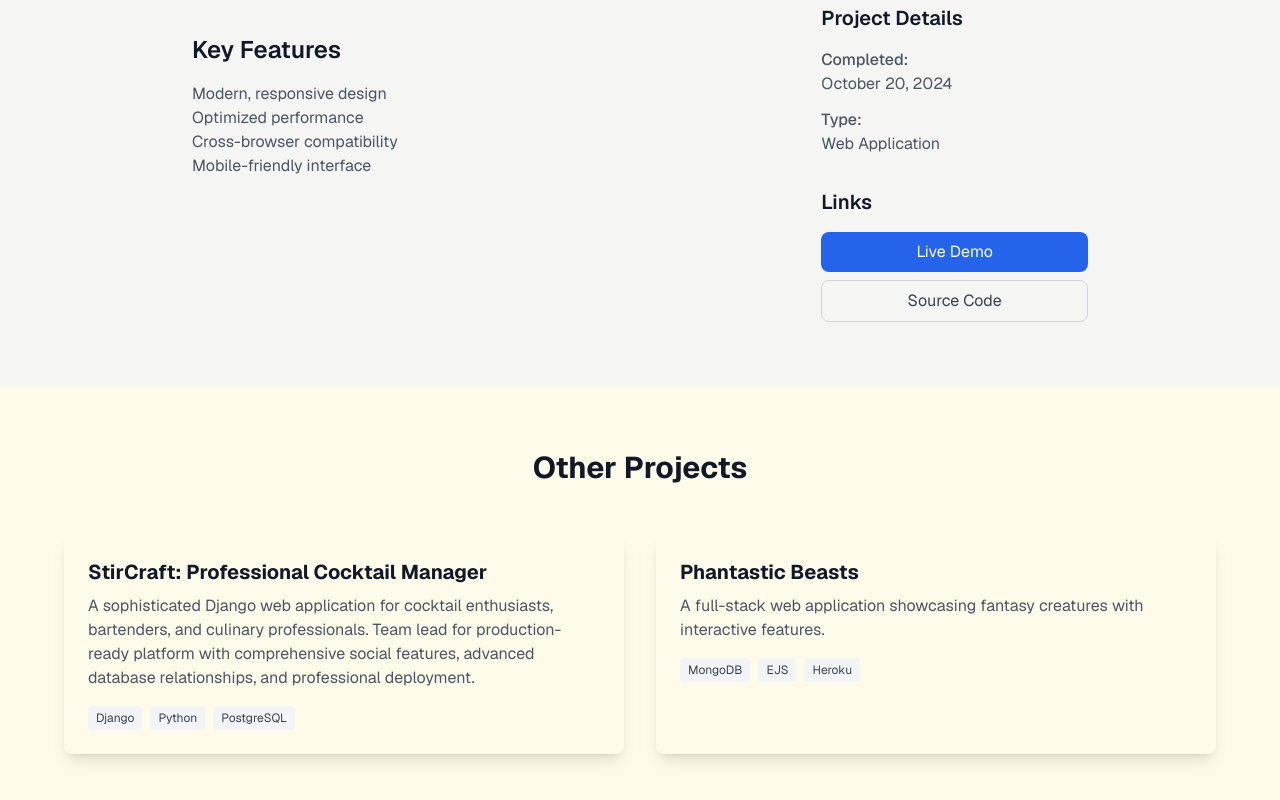
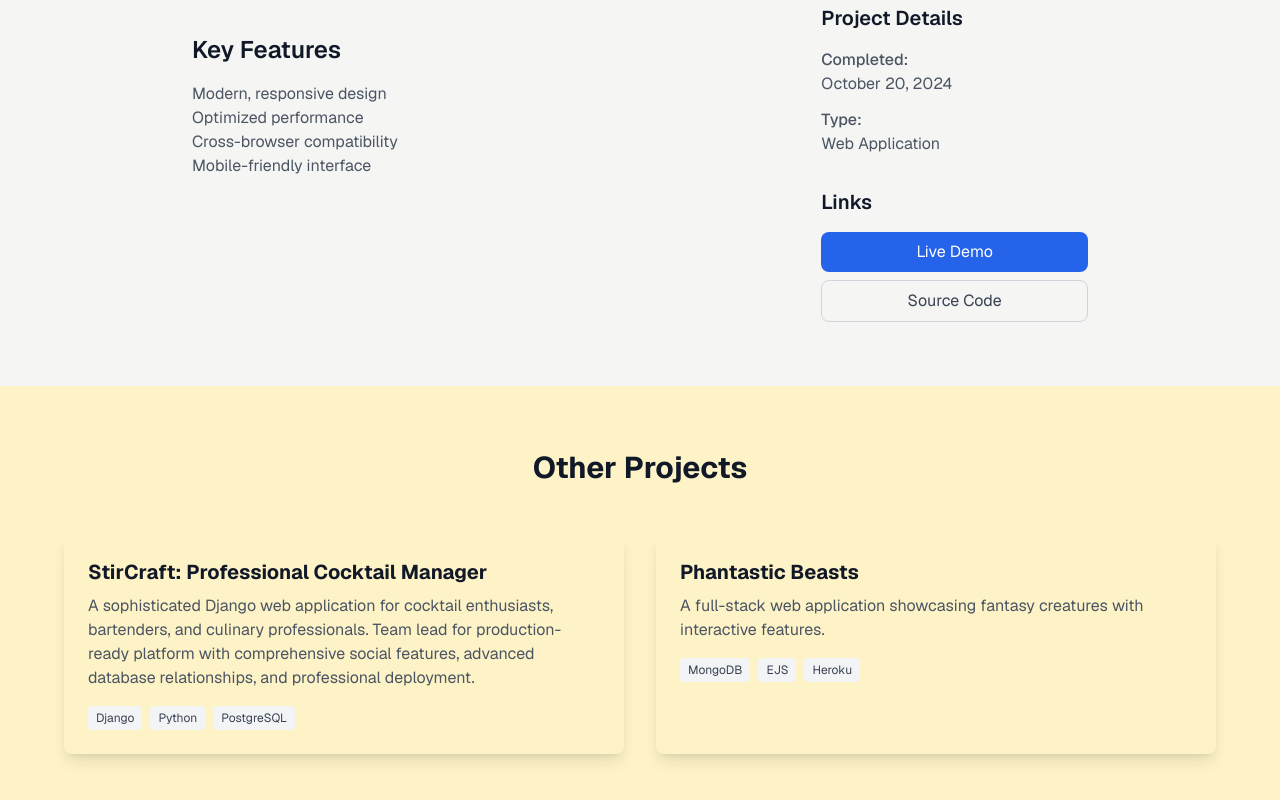
Before and after one commit to macfarley/sitesbymac-pofessional-profile, a Next.js app: page /projects/dream-weaver in a window 1280 px wide. Shown: the part 1047-1847 px from the top of the page. Built offline with nearby package versions, Linux system fonts and the light colour scheme.

Commit message:
Darken card backgrounds from amber-50 to amber-100 for more visible cream
- amber-50 was too light/white looking
- amber-100 provides much more visible warm cream color
- Updated all major cards across weddings, mcaxl, projects, redirects

```diff
--- a/src/app/mcaxl/page.tsx
+++ b/src/app/mcaxl/page.tsx
@@ -24,7 +24,7 @@ export default function McAxlPage() {
         </div>
 
         {/* Personality Profile */}
-        <div className="bg-amber-50 dark:bg-gray-800 rounded-2xl shadow-lg p-8 mb-8">
+        <div className="bg-amber-100 dark:bg-gray-800 rounded-2xl shadow-lg p-8 mb-8">
           <h2 className="text-3xl font-bold text-blue-800 dark:text-blue-400 mb-6 flex items-center">
             🎨 Personality Profile
           </h2>
@@ -103,7 +103,7 @@ export default function McAxlPage() {
         </div>
 
         {/* Fun Facts */}
-        <div className="bg-amber-50 dark:bg-gray-800 rounded-2xl shadow-lg p-8">
+        <div className="bg-amber-100 dark:bg-gray-800 rounded-2xl shadow-lg p-8">
           <h2 className="text-3xl font-bold text-blue-800 dark:text-blue-400 mb-6">
             ⚡ McAxl Fun Facts
           </h2>
--- a/src/app/projects/[slug]/page.tsx
+++ b/src/app/projects/[slug]/page.tsx
@@ -199,7 +199,7 @@ export default async function ProjectPage({ params }: ProjectPageProps) {
       </div>
 
       {/* Other Projects */}
-      <div className="bg-amber-50 dark:bg-gray-800 py-16 px-4">
+      <div className="bg-amber-100 dark:bg-gray-800 py-16 px-4">
         <div className="max-w-6xl mx-auto">
           <h2 className="text-3xl font-bold text-center text-gray-900 dark:text-white mb-12">
             Other Projects
@@ -213,7 +213,7 @@ export default async function ProjectPage({ params }: ProjectPageProps) {
                 <Link
                   key={otherProject.id}
                   href={`/projects/${otherProject.id}`}
-                  className="group block bg-amber-50 dark:bg-gray-700 rounded-lg shadow-lg overflow-hidden hover:shadow-xl transition-shadow"
+                  className="group block bg-amber-100 dark:bg-gray-700 rounded-lg shadow-lg overflow-hidden hover:shadow-xl transition-shadow"
                 >
                   <div className="p-6">
                     <h3 className="text-xl font-bold text-gray-900 dark:text-white mb-2 group-hover:text-blue-600 transition-colors">
--- a/src/app/redirects/page.tsx
+++ b/src/app/redirects/page.tsx
@@ -108,7 +108,7 @@ export default function RedirectsPage() {
         </div>
 
         {redirectData?.redirects.map((redirect) => (
-          <div key={redirect.projectId} className="bg-amber-50 dark:bg-gray-800 rounded-lg shadow-lg p-6 mb-6">
+          <div key={redirect.projectId} className="bg-amber-100 dark:bg-gray-800 rounded-lg shadow-lg p-6 mb-6">
             <div className="flex justify-between items-start mb-4">
               <div>
                 <h2 className="text-xl font-semibold text-gray-900">
--- a/src/app/weddings/page.tsx
+++ b/src/app/weddings/page.tsx
@@ -51,7 +51,7 @@ export default function WeddingsPage() {
         </div>
 
         {/* Contact Section */}
-        <div className="bg-amber-50 dark:bg-gray-800 rounded-2xl shadow-xl p-8 sm:p-12 mb-12">
+        <div className="bg-amber-100 dark:bg-gray-800 rounded-2xl shadow-xl p-8 sm:p-12 mb-12">
           <h2 className="text-3xl font-bold text-center text-gray-900 dark:text-white mb-8">
             Let&apos;s Create Something Beautiful
           </h2>
@@ -126,7 +126,7 @@ export default function WeddingsPage() {
             </div>
 
             {/* Website */}
-            <div className="text-center p-4 bg-amber-50 dark:bg-gray-700 rounded-xl">
+            <div className="text-center p-4 bg-amber-100 dark:bg-gray-700 rounded-xl">
               <p className="text-sm text-gray-600 dark:text-gray-400 mb-1">Website</p>
               <a
                 href="https://sitesbymac.com"
@@ -145,7 +145,7 @@ export default function WeddingsPage() {
 
         {/* Business Card with QR Code */}
         <div className="text-center">
-          <div className="bg-amber-50 dark:bg-gray-800 rounded-2xl shadow-xl p-8 inline-block">
+          <div className="bg-amber-100 dark:bg-gray-800 rounded-2xl shadow-xl p-8 inline-block">
             <h3 className="text-2xl font-bold text-gray-900 dark:text-white mb-4">
               Scan to Save
             </h3>
```
